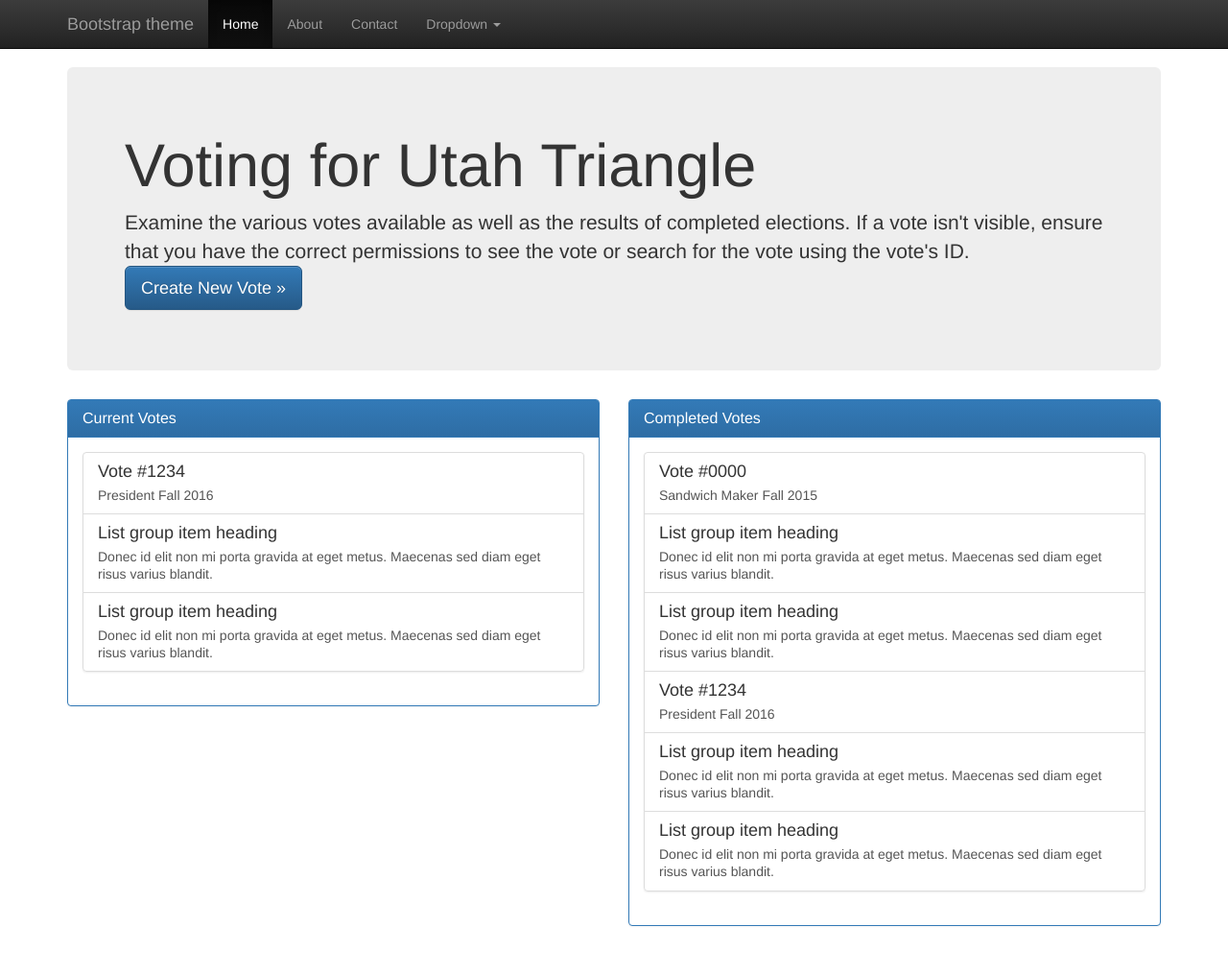
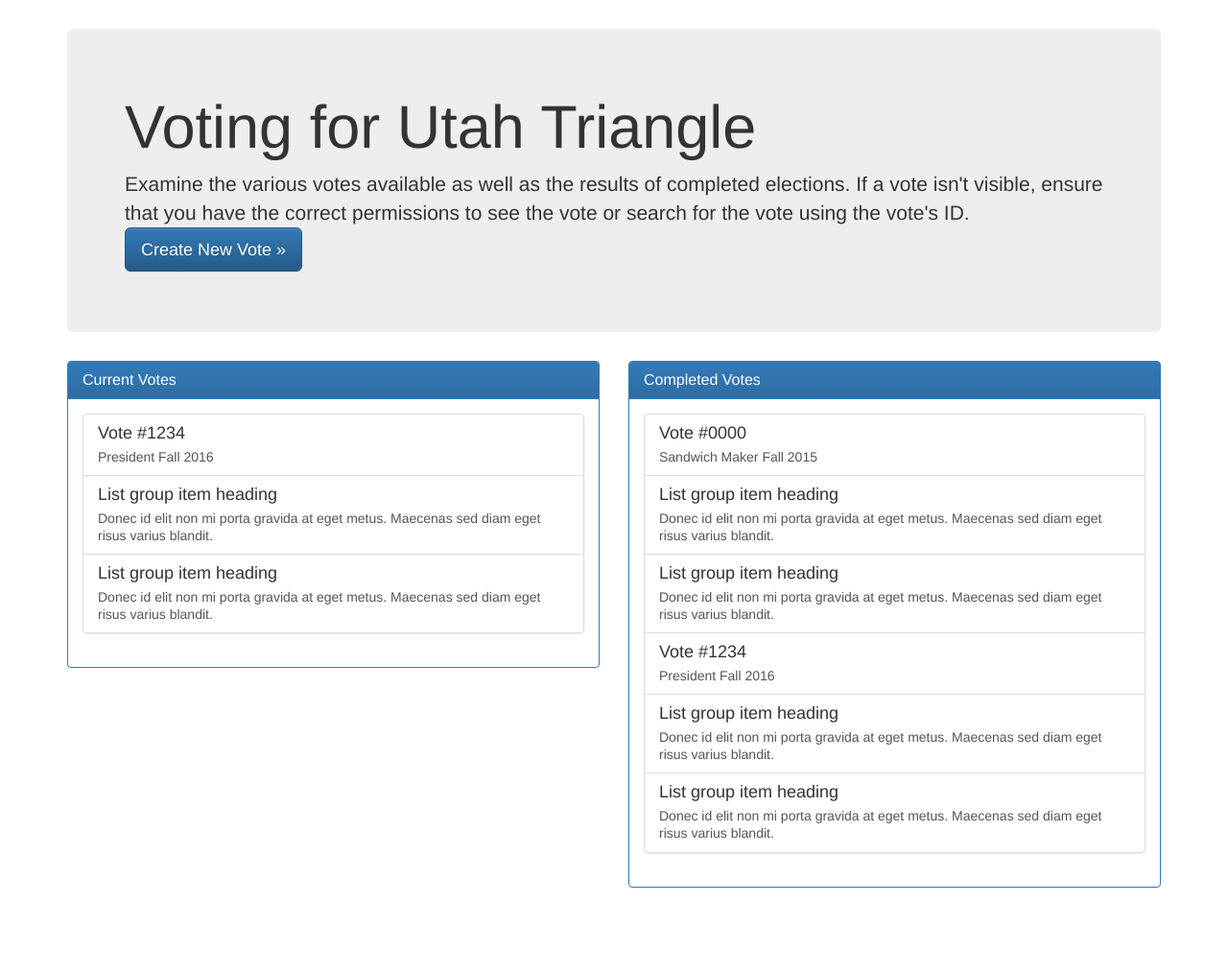
Before and after one commit to slaymaker1907/utah-triangle-voting, a Django app: page /voting/ in a window 1280 px wide. Shown: the whole page at 96% size. After the commit the page ends 925 px from the top, so only its background shows below. Run offline with Django 3.2, Linux system fonts and the light colour scheme; some libraries are stand-ins or nearby versions.

Commit message:
Removed navbar

```diff
--- a/triangle_website/voting/static/voting/css/theme.css
+++ b/triangle_website/voting/static/voting/css/theme.css
@@ -1,5 +1,5 @@
 body {
-  padding-top: 70px;
+  padding-top: 30px;
   padding-bottom: 30px;
 }
 
--- a/triangle_website/voting/templates/voting/index.html
+++ b/triangle_website/voting/templates/voting/index.html
@@ -30,41 +30,6 @@
   </head>
 
   <body role="document">
-
-    <!-- Fixed navbar -->
-    <nav class="navbar navbar-inverse navbar-fixed-top">
-      <div class="container">
-        <div class="navbar-header">
-          <button type="button" class="navbar-toggle collapsed" data-toggle="collapse" data-target="#navbar" aria-expanded="false" aria-controls="navbar">
-            <span class="sr-only">Toggle navigation</span>
-            <span class="icon-bar"></span>
-            <span class="icon-bar"></span>
-            <span class="icon-bar"></span>
-          </button>
-          <a class="navbar-brand" href="#">Bootstrap theme</a>
-        </div>
-        <div id="navbar" class="navbar-collapse collapse">
-          <ul class="nav navbar-nav">
-            <li class="active"><a href="#">Home</a></li>
-            <li><a href="#about">About</a></li>
-            <li><a href="#contact">Contact</a></li>
-            <li class="dropdown">
-              <a href="#" class="dropdown-toggle" data-toggle="dropdown" role="button" aria-haspopup="true" aria-expanded="false">Dropdown <span class="caret"></span></a>
-              <ul class="dropdown-menu">
-                <li><a href="#">Action</a></li>
-                <li><a href="#">Another action</a></li>
-                <li><a href="#">Something else here</a></li>
-                <li role="separator" class="divider"></li>
-                <li class="dropdown-header">Nav header</li>
-                <li><a href="#">Separated link</a></li>
-                <li><a href="#">One more separated link</a></li>
-              </ul>
-            </li>
-          </ul>
-        </div><!--/.nav-collapse -->
-      </div>
-    </nav>
-
     <div class="container theme-showcase" role="main">
 
       <!-- Main jumbotron for a primary marketing message or call to action -->
```
